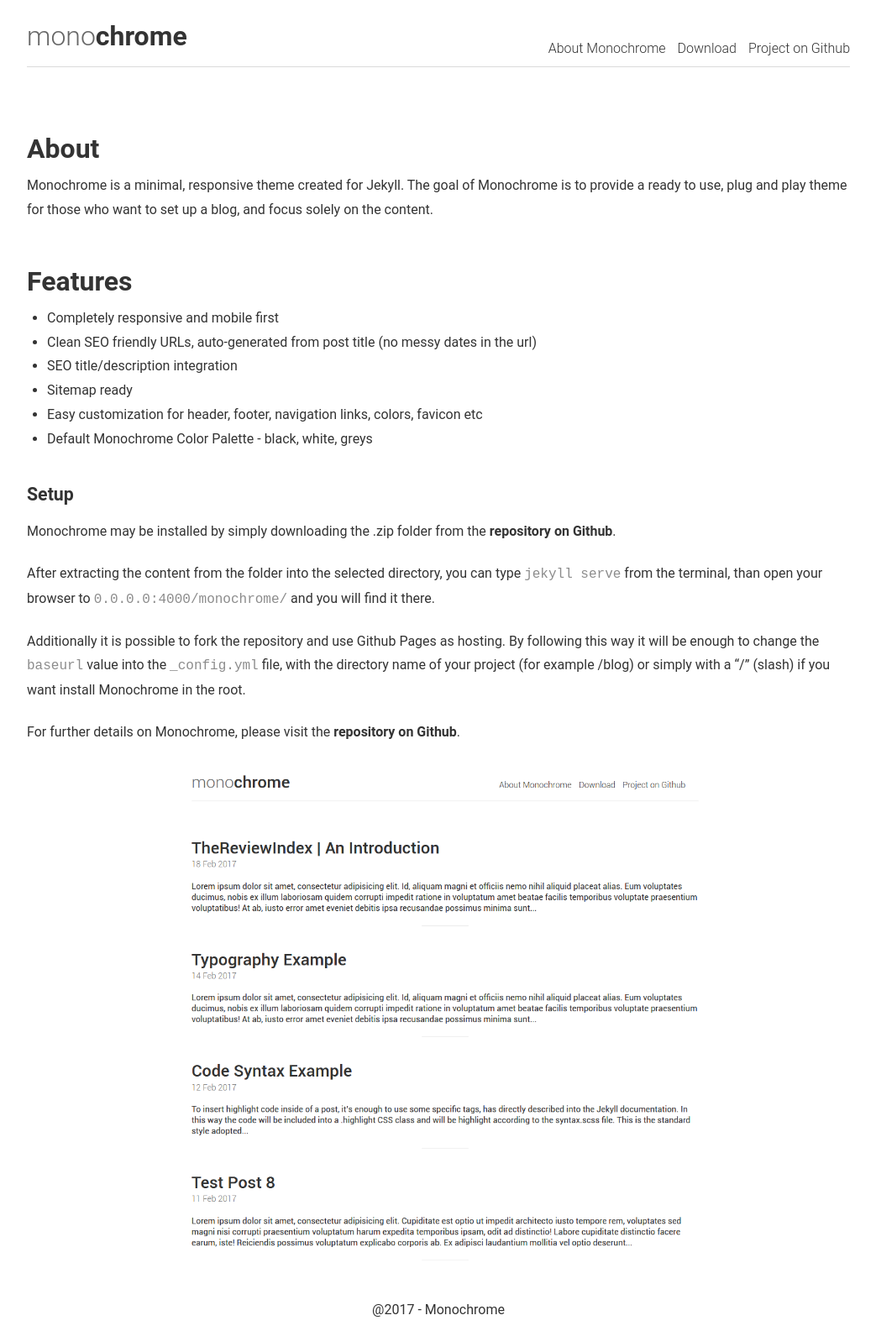
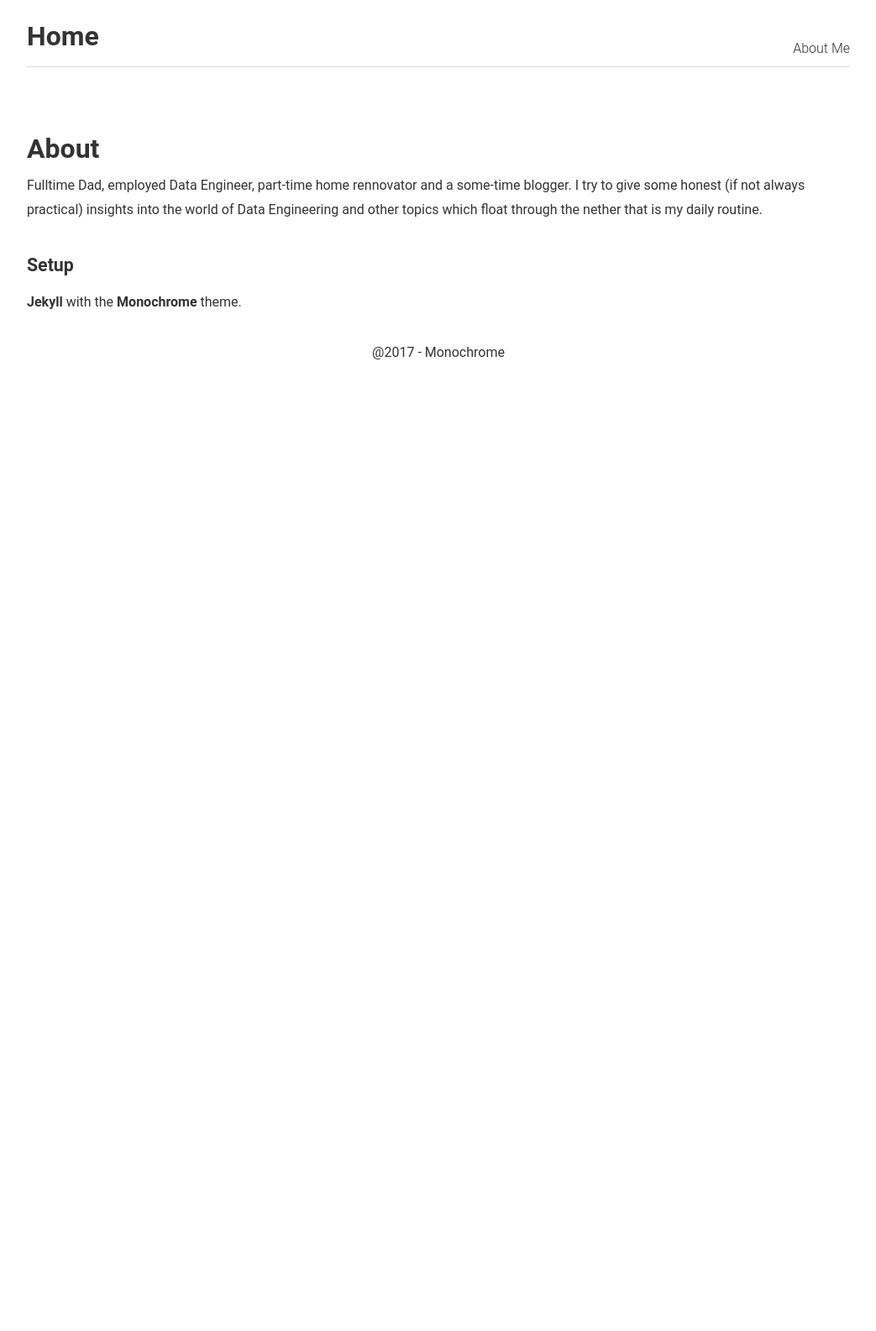
Before and after one commit to odohertyowen/blog, a Jekyll site: the page built from about.md, in a window 1280 px wide. Shown: the whole page at 84% size, without its empty margins (118-1161 px from the left). Built offline with Jekyll 4.4.1, drawn with Linux system fonts in a browser that asks for light colours; after the commit the page ends 900 px from its top, so only the background shows below that.

Commit message:
Updated About Me

```diff
--- a/_config.yml
+++ b/_config.yml
@@ -1,14 +1,14 @@
 # Site settings
-title: Monochrome | A minimal, responsive Jekyll blog theme
-description: "A minimal, responsive, ready to use blog template, built with Jekyll."
+title: The Data Pipeline
+description: "Data Engineering and Anaytical talking points"
 url: "https://odohertyowen.github.io/blog"
 author:
-  name: "The Review Index"
+  name: "Owen O Doherty"
   email: "odohertyowen@gmail.com"
   url: "https://odohertyowen.github.io"
 
 # Build settings
-baseurl: / # Change this to your relative path (ex: /blog/), or leave just a /
+baseurl:  # Change this to your relative path (ex: /blog/), or leave just a /
 markdown: kramdown
 source: .
 destination: ./_site
--- a/_includes/header.html
+++ b/_includes/header.html
@@ -3,7 +3,7 @@
     <span class="f-left">
       <a href="{{ site.baseurl }}/">
         <h1>
-          <span>mono</span>chrome
+          Home
         </h1>
       </a>
     </span>
@@ -16,7 +16,6 @@
 	    {% endfor %}
 
       <!-- Nav links -->
-	    {% include link.html %}
 
     </span>
   </div>
--- a/about.md
+++ b/about.md
@@ -1,30 +1,11 @@
 ---
 layout: page
-title: About Monochrome
-description: This page describes monochrome.
+title: About Me
+description: Get a load of this guy.....
 ---
 ## About
-Monochrome is a minimal, responsive theme created for Jekyll. The goal of Monochrome is to provide a ready to use, plug and play theme for those who want to set up a blog, and focus solely on the content.
-
-## Features
-
-- Completely responsive and mobile first
-- Clean SEO friendly URLs, auto-generated from post title (no messy dates in the url)
-- SEO title/description integration
-- Sitemap ready
-- Easy customization for header, footer, navigation links, colors, favicon etc
-- Default Monochrome Color Palette - black, white, greys
+Fulltime Dad, employed Data Engineer, part-time home rennovator and a some-time blogger.
+I try to give some honest (if not always practical) insights into the world of Data Engineering and other topics which float through the nether that is my daily routine.
 
 ### Setup
-
-Monochrome may be installed by simply downloading the .zip folder from the [repository on Github](https://github.com/thereviewindex/monochrome/archive/master.zip).
-
-After extracting the content from the folder into the selected directory, you can type ``jekyll serve`` from the terminal, than open your browser to ``0.0.0.0:4000/monochrome/`` and you will find it there.
-
-Additionally it is possible to fork the repository and use Github Pages as hosting. By following this way it will be enough to change the ``baseurl`` value into the ``_config.yml`` file, with the directory name of your project (for example /blog) or simply with a "/" (slash) if you want install Monochrome in the root.
-
-
-
-For further details on Monochrome, please visit the [repository on Github](https://github.com/thereviewindex/monochrome/).
-
-![Monochrome](img/monochrome01.png "monochrome")
+[Jekyll](https://jekyllrb.com/) with the [Monochrome](https://github.com/dyutibarma/monochrome) theme.
```
